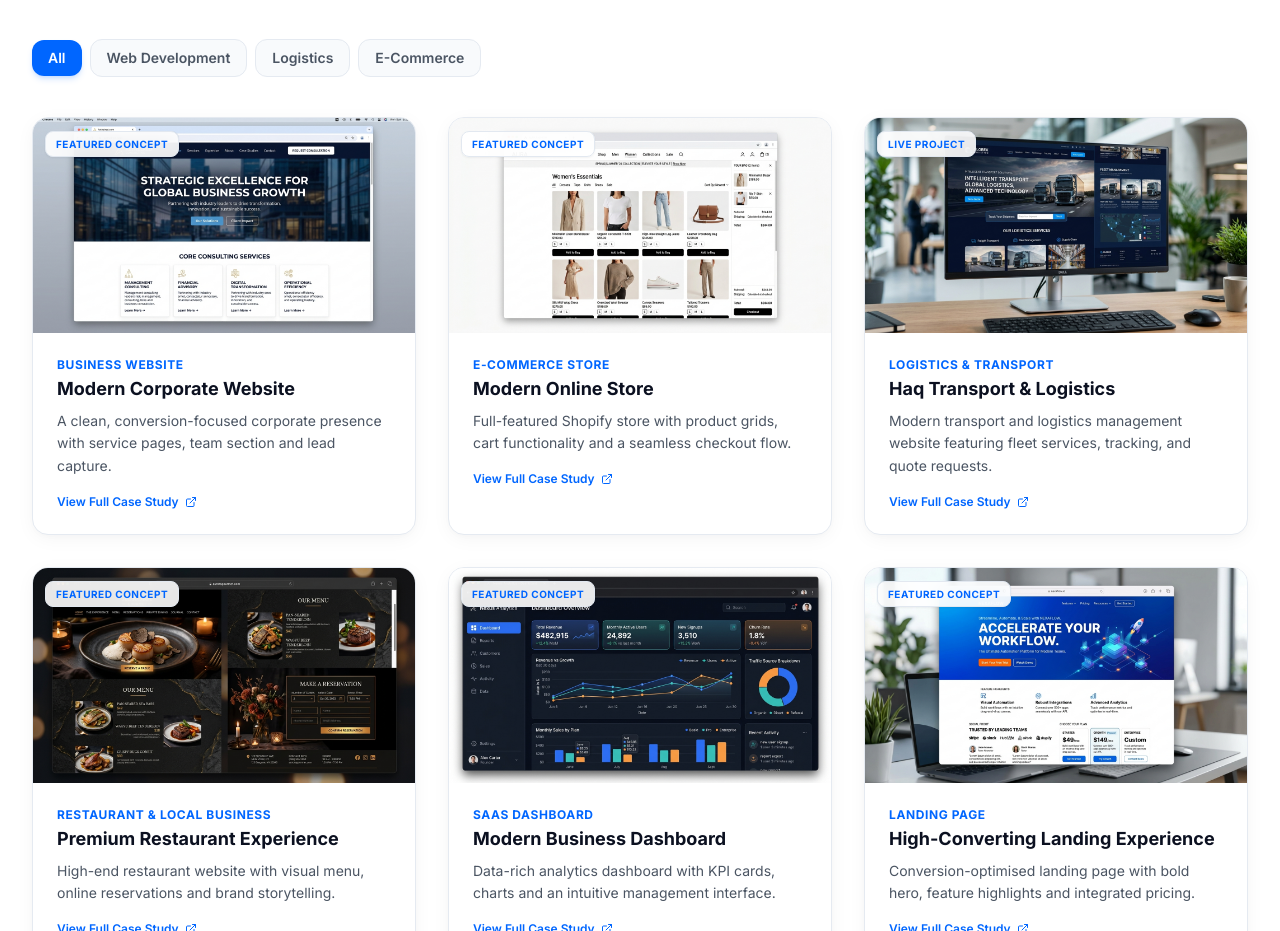
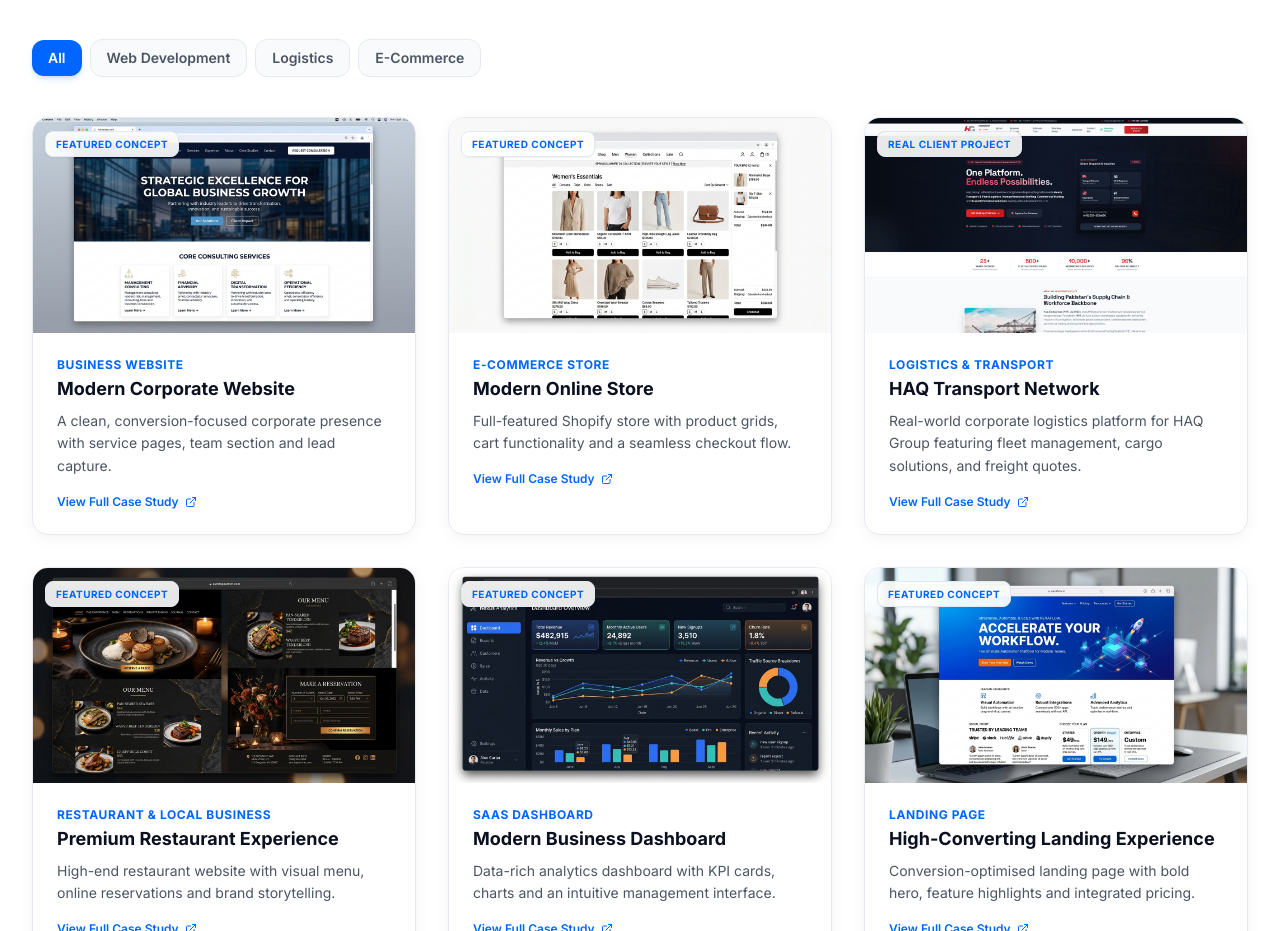
Before and after one commit to saadsa9112-cloud/NEXORA-BUSINESS-SITE, a React (Vite) app: page / in a window 1280 px wide. Shown: the part 2420-3351 px from the top of the page. Built offline with nearby package versions, Linux system fonts and the light colour scheme.

Commit message:
feat: add real client project HAQ Transport Network screenshot and metadata to portfolio

```diff
--- a/src/data/siteData.js
+++ b/src/data/siteData.js
@@ -92,10 +92,10 @@ export const PORTFOLIO_ITEMS = [
   {
     id: 3,
     category: 'Logistics & Transport',
-    title: 'Haq Transport & Logistics',
-    description: 'Modern transport and logistics management website featuring fleet services, tracking, and quote requests.',
+    title: 'HAQ Transport Network',
+    description: 'Real-world corporate logistics platform for HAQ Group featuring fleet management, cargo solutions, and freight quotes.',
     image: haqTransportImg,
-    tag: 'Live Project',
+    tag: 'Real Client Project',
     type: 'transport',
   },
   {
```
Also changed, not shown: src/assets/portfolio/haq-transport.jpg.
